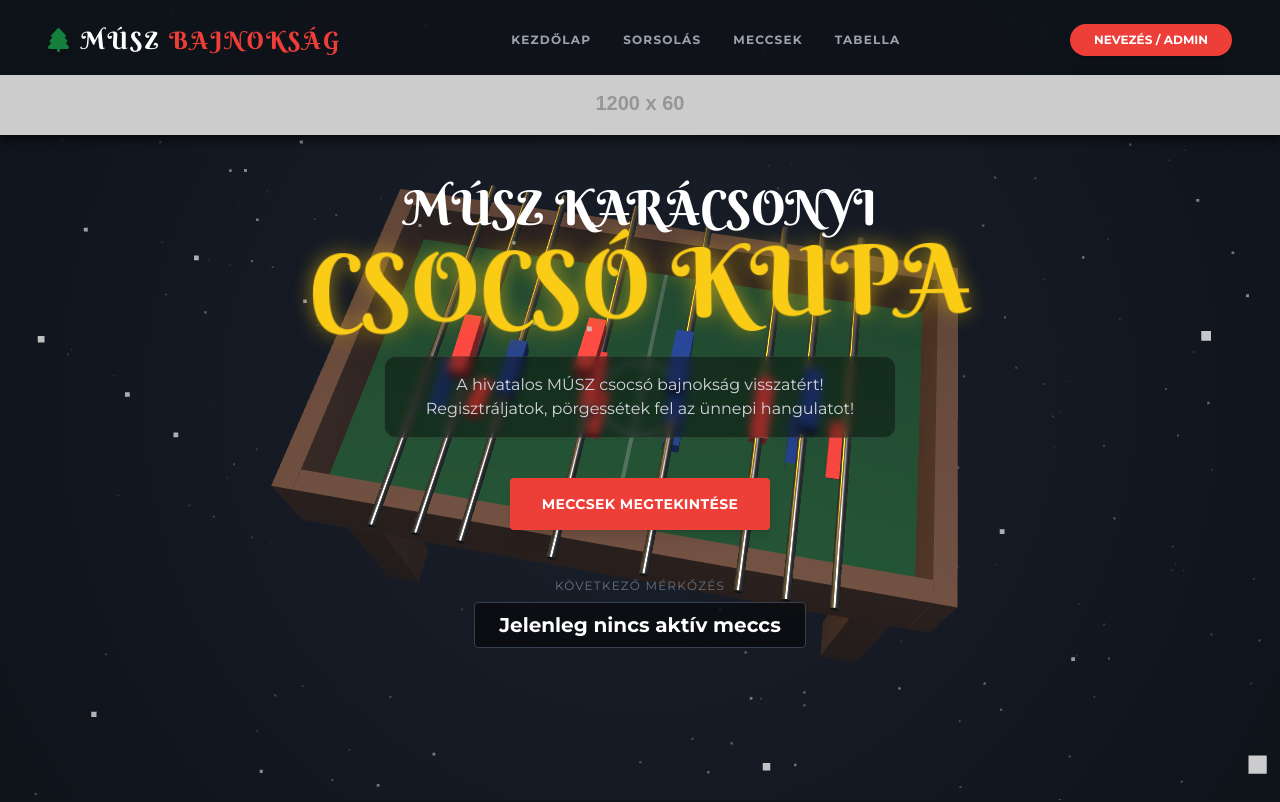
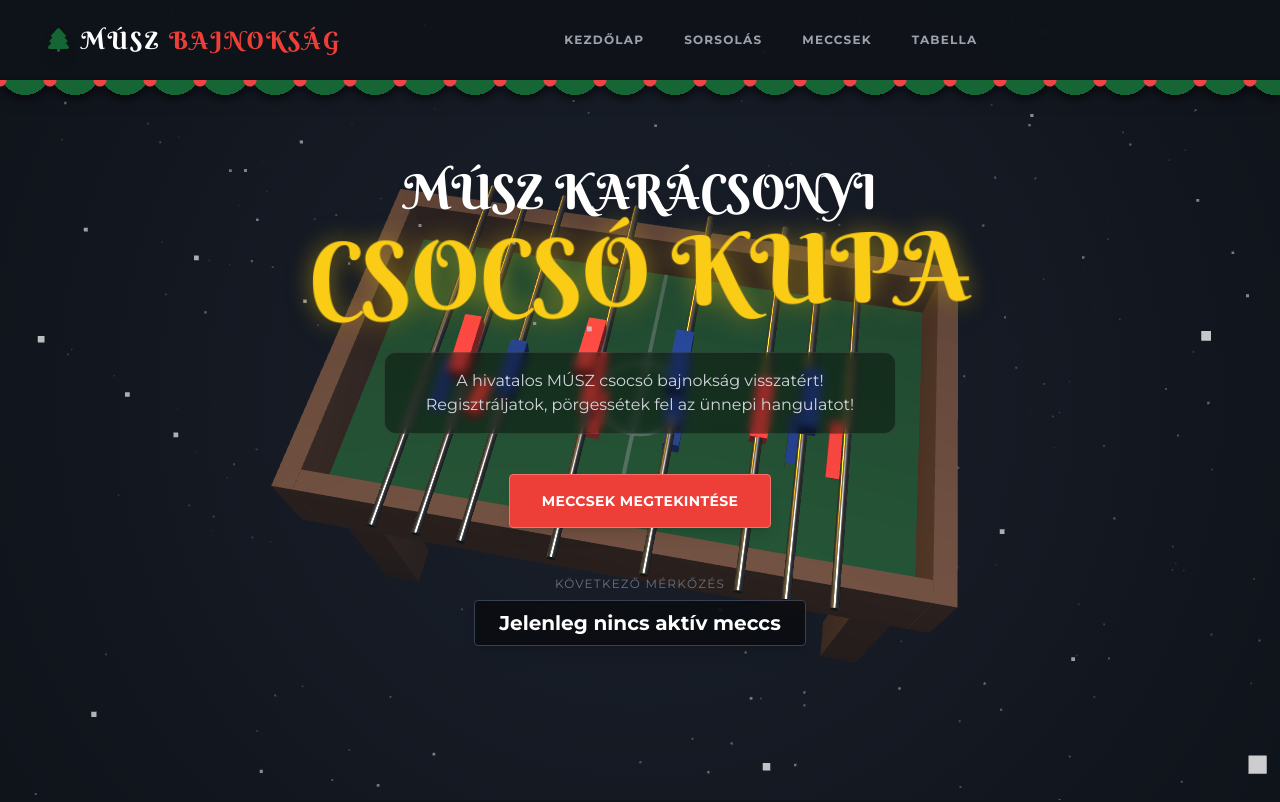
Before and after one commit to sertesfarhat/foosball-championship, a plain HTML site: page index.html in a window 1280 px wide. Shown: the top 802 px of the page. Drawn offline with nearby package versions, Linux system fonts and the light colour scheme; placeholder pictures from the web are drawn by us; animation ran at ten frames a second.

Commit message:
Update index.html

```diff
--- a/index.html
+++ b/index.html
@@ -26,7 +26,7 @@
                         'brand-dark': '#0f131a',
                         'brand-red': '#ee3e38',
                         'brand-gold': '#facc15',
-                        'brand-green': '#15803d',
+                        'brand-green': '#166534',
                         'glass': 'rgba(255, 255, 255, 0.05)'
                     },
                     fontFamily: {
@@ -50,42 +50,29 @@
             background: radial-gradient(circle at center, #1a202c 0%, #0f131a 100%);
         }
 
-        /* === FIXED REALISTIC GARLAND DECORATION === */
-        .nav-garland {
-            position: relative;
-            /* Ensure nav is on top */
-            z-index: 50;
-        }
-
+        /* === CSS GARLAND === */
+        /* Creates a "swag" effect hanging below the navbar using repeating gradients */
+        .nav-garland { position: relative; z-index: 50; }
         .nav-garland::after {
             content: '';
             position: absolute;
-            /* Align to the bottom of the nav bar */
-            top: 100%;
+            top: 100%; /* Bottom of nav */
             left: 0;
             width: 100%;
-            /* Set a height appropriate for a realistic garland image (adjust as needed based on your image) */
-            height: 60px;
-
-            /* --- IMPORTANT: REPLACE URL BELOW WITH YOUR ACTUAL GARLAND IMAGE IMAGE --- */
-            /* Use a seamless horizontal PNG image with a transparent background */
-            background-image: url('https://placehold.co/1200x60/15803d/ffffff?text=REPLACE+WITH+REALISTIC+GARLAND+IMAGE.png');
-
+            height: 30px; /* Height of the hanging greenery */
+            z-index: 60;
+            background-color: transparent;
+            background-image:
+                /* Red Bows/Ornaments at the connection points */
+                radial-gradient(circle at 100% 0, #ef4444 6px, transparent 7px),
+                radial-gradient(circle at 0% 0, #ef4444 6px, transparent 7px),
+                /* The Green Swag (Semi-circle hanging down) */
+                radial-gradient(circle at 50% -10px, #166534 25px, transparent 26%);
+            background-size: 50px 30px; /* Width of one swag segment */
             background-repeat: repeat-x;
-            background-size: auto 100%; /* Keep aspect ratio, fit height */
-            background-position: center top;
-
-            /* Pull it up slightly to overlap the bottom border of the nav */
-            transform: translateY(-5px);
-
-            /* Ensure it sits on top of the background but below nav content if needed */
-            z-index: 60;
+            filter: drop-shadow(0 4px 4px rgba(0,0,0,0.6));
             pointer-events: none;
-            /* Add a shadow for realism and depth */
-            filter: drop-shadow(0 5px 5px rgba(0,0,0,0.6));
         }
-        /* ========================================== */
-
 
         /* Custom Scrollbar */
         ::-webkit-scrollbar { width: 8px; }
@@ -93,7 +80,7 @@
         ::-webkit-scrollbar-thumb { background: #ee3e38; border-radius: 4px; }
 
         /* Typography & Effects */
-        .title-glow { text-shadow: 0 0 20px rgba(250, 204, 21, 0.6); } /* Gold glow */
+        .title-glow { text-shadow: 0 0 25px rgba(250, 204, 21, 0.5); }
 
         /* Animations */
         .fade-in { animation: fadeIn 0.8s ease-out; }
@@ -109,9 +96,9 @@
             border: 1px solid rgba(255, 255, 255, 0.1);
         }
 
-        /* Layout Fix for Hero Section */
+        /* Layout Fixes */
         main { padding-top: 8rem; }
-        #welcome { margin-top: 2rem; }
+        #welcome { margin-top: 1rem; }
     </style>
 </head>
 <body class="font-sans antialiased text-gray-200">
@@ -125,26 +112,22 @@
             <span class="font-festive text-2xl text-white tracking-widest"><span class="text-white">MÚSZ</span> <span class="text-brand-red">BAJNOKSÁG</span></span>
         </div>
 
-        <div class="hidden md:flex gap-8 text-xs font-bold uppercase tracking-widest text-gray-400 z-50">
-            <a href="#welcome" class="hover:text-white transition-colors">Kezdőlap</a>
-            <a href="#welcome" class="hover:text-white transition-colors">Sorsolás</a>
-            <a href="#meccsek-section" class="hover:text-white transition-colors">Meccsek</a>
-            <a href="#tabella-section" class="hover:text-white transition-colors">Tabella</a>
+        <div class="hidden md:flex gap-10 text-xs font-bold uppercase tracking-widest text-gray-400 z-50 mx-auto">
+            <a href="#welcome" class="hover:text-white transition-colors duration-300">Kezdőlap</a>
+            <a href="#welcome" class="hover:text-white transition-colors duration-300">Sorsolás</a>
+            <a href="#meccsek-section" class="hover:text-white transition-colors duration-300">Meccsek</a>
+            <a href="#tabella-section" class="hover:text-white transition-colors duration-300">Tabella</a>
         </div>
 
-        <div class="z-50">
-            <button onclick="openAdminModal()" class="bg-brand-red hover:bg-red-600 text-white text-xs font-bold uppercase px-6 py-2 rounded-full shadow-lg transition transform hover:scale-105">
-                Nevezés / Admin
-            </button>
-        </div>
+        <div class="w-8"></div>
     </nav>
 
     <main class="w-full flex-grow relative z-10 pb-20">
 
         <section id="welcome" class="min-h-[80vh] flex flex-col items-center justify-start pt-6 text-center px-4 relative">
 
-            <div class="relative z-20 mb-6 fade-in" style="animation-delay: 0.1s;">
-                <h1 class="font-festive text-4xl md:text-5xl text-white leading-tight drop-shadow-xl mb-1">
+            <div class="relative z-20 mb-8 fade-in" style="animation-delay: 0.1s;">
+                <h1 class="font-festive text-4xl md:text-5xl text-white leading-tight drop-shadow-xl mb-2">
                     MÚSZ KARÁCSONYI
                 </h1>
                 <h1 class="font-festive text-6xl md:text-8xl text-brand-gold title-glow leading-tight drop-shadow-xl transform -rotate-1">
@@ -159,14 +142,14 @@
             </div>
 
             <div class="z-20 fade-in" style="animation-delay: 0.3s;">
-                <button onclick="document.getElementById('matches-list').scrollIntoView({behavior: 'smooth'})" class="bg-brand-red hover:bg-red-600 text-white font-bold uppercase tracking-wide text-sm px-8 py-4 rounded shadow-lg transition transform hover:scale-105">
+                <button onclick="document.getElementById('matches-list').scrollIntoView({behavior: 'smooth'})" class="bg-brand-red hover:bg-red-600 text-white font-bold uppercase tracking-wide text-sm px-8 py-4 rounded shadow-lg transition transform hover:scale-105 border border-red-400">
                     Meccsek Megtekintése
                 </button>
             </div>
 
             <div class="mt-12 fade-in z-20" style="animation-delay: 0.4s;">
                 <p class="text-gray-500 text-xs uppercase tracking-widest mb-2">Következő Mérkőzés</p>
-                <div id="next-match-display" class="text-xl font-bold text-white bg-black/50 px-6 py-2 rounded border border-gray-700 backdrop-blur-md">
+                <div id="next-match-display" class="text-xl font-bold text-white bg-black/50 px-6 py-2 rounded border border-gray-700 backdrop-blur-md shadow-lg">
                     Jelenleg nincs aktív meccs
                 </div>
             </div>
@@ -233,8 +216,10 @@
     <footer class="bg-black/80 border-t border-gray-800 py-8 mt-auto text-center relative z-20">
         <div class="max-w-6xl mx-auto px-4 flex flex-col md:flex-row justify-between items-center text-gray-500 text-xs">
             <p>&copy; 2025 MÚSZ Bajnokság. Minden jog fenntartva.</p>
-            <button onclick="openAdminModal()" class="mt-4 md:mt-0 hover:text-white transition flex items-center gap-2">
-                <i class="fas fa-lock"></i> Adminisztráció
+
+            <button onclick="openAdminModal()" class="mt-4 md:mt-0 hover:text-brand-gold transition flex items-center gap-2 group">
+                <i class="fas fa-lock group-hover:text-brand-red"></i>
+                <span class="uppercase tracking-wider font-bold">Admin Belépés</span>
             </button>
         </div>
     </footer>
@@ -291,7 +276,7 @@
             scene.fog = new THREE.FogExp2(0x0f131a, 0.035);
 
             const camera = new THREE.PerspectiveCamera(50, window.innerWidth / window.innerHeight, 0.1, 1000);
-            camera.position.set(0, 14, 16); // Adjusted camera position
+            camera.position.set(0, 14, 16);
             camera.lookAt(0, 0, 0);
 
             const renderer = new THREE.WebGLRenderer({ alpha: true, antialias: true });
@@ -309,7 +294,7 @@
             spotLight.penumbra = 0.5;
             scene.add(spotLight);
 
-            const warmLight = new THREE.PointLight(0xffaa00, 0.5); // Warmth for Christmas vibe
+            const warmLight = new THREE.PointLight(0xffaa00, 0.5);
             warmLight.position.set(-10, 10, -10);
             scene.add(warmLight);
 
@@ -360,23 +345,20 @@
 
             // 5. Rods & Players
             const rodGeo = new THREE.CylinderGeometry(0.1, 0.1, 10);
-            const playerGeo = new THREE.BoxGeometry(0.4, 1.5, 0.4); // Abstract blocky players
+            const playerGeo = new THREE.BoxGeometry(0.4, 1.5, 0.4);
 
             const createRod = (x, teamColorMat, playerCount) => {
                 const rod = new THREE.Mesh(rodGeo, metalMat);
                 rod.rotation.x = Math.PI / 2;
                 rod.position.set(x, 1.5, 0);
 
-                // Add players to rod
                 const spacing = 6 / (playerCount + 1);
                 for(let i=1; i<=playerCount; i++) {
-                    const z = -3 + (i * spacing * 1.5); // Simplified spacing logic
+                    const z = -3 + (i * spacing * 1.5);
                     const player = new THREE.Mesh(playerGeo, teamColorMat);
-                    player.position.set(0, -0.6, 0); // Hang down from rod
-                    // Rotate slightly for dynamic look
+                    player.position.set(0, -0.6, 0);
                     player.rotation.x = (Math.random() - 0.5) * 0.5;
 
-                    // Group player to rod
                     const pivot = new THREE.Group();
                     pivot.position.y = 0;
                     pivot.position.z = z;
@@ -455,7 +437,7 @@
             });
         }
 
-        // --- TOURNAMENT LOGIC (Preserved) ---
+        // --- TOURNAMENT LOGIC ---
         const funnyNames = ["Részeg Rénszarvasok", "Beigli Betyárok", "Grincs Gárdája", "Forralt Bor FC", "Hólapátolók", "Kevinék", "Reszkessetek", "Jéghercegnők", "Krampusz United", "Diós Bejgli"];
 
         let state = {
```
